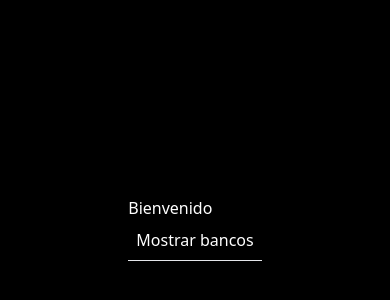
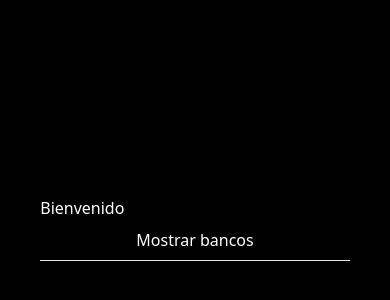
Before and after one commit to AxelTinoco/obtenmas-banks, a Next.js app: page /dashboard in a window 390 px wide. Shown: the part 194-494 px from the top of the page. Built offline with nearby package versions, Linux system fonts and the light colour scheme.

Commit message:
Responsive and animeted

```diff
--- a/src/app/dashboard/page.js
+++ b/src/app/dashboard/page.js
@@ -46,7 +46,7 @@ export default function Dashboard() {
   }
 
   return (
-    <main className="flex min-h-screen flex-col items-center justify-center p-24 bg-black">
+    <main className="flex min-h-screen flex-col items-center justify-center p-0 md:p-24 bg-black">
       <div className="w-11/12 lg:h-4/5 lg:w-4/5 z-50 relative backdrop-blur-md p-6">
         {
           loading
--- a/src/components/shared/AnimateCircles.jsx
+++ b/src/components/shared/AnimateCircles.jsx
@@ -3,9 +3,9 @@ const AnimateCircles = () => {
   return (
     <div className="w-screen h-full absolute overflow-x-hidden">
       <div className="relative w-full z-10 h-full overflow-y-hidden overflow-x-hidden">
-        <div className="absolute top-[10rem] right-[30rem] w-[300px] h-[300px] bg-gradient-to-b  from-pink-950 via-pink-700 to-white rounded-full mix-blend-multiply filter animate-blob opacity-30 animation-delay-5000 overflow-hidden"></div>
-        <div className="absolute left-[20rem] bottom-[20rem] w-[400px] h-[400px] bg-gradient-to-tl  from-white via-emerald-400 to-emerald-950  rounded-full mix-blend-multiply filter opacity-30 animate-blob animation-delay-4000 overflow-hidden"></div>
-        <div className="absolute top-[35rem] right-[30rem] w-[150px] h-[150px] rounded-full rotate-45 bg-gradient-to-tr from-[#143154] to-[#191b31] mix-blend-multiply filter opacity-70 animate-blob animation-delay-6000"></div>{" "}
+        <div className="absolute left-[35rem] bottom-[10rem] w-[200px] h-[200px] bg-gradient-to-tl  from-white via-emerald-400 to-emerald-950  rounded-full mix-blend-multiply filter opacity-30 animate-blob animation-delay-4000 overflow-hidden"></div>
+        <div className="absolute left-[35rem] bottom-[20rem] w-[200px] h-[200px] bg-gradient-to-tl from-[#143154] to-[#191b31] rounded-full mix-blend-multiply filter opacity-30 animate-blob animation-delay-4000 overflow-hidden"></div>
+        <div className="absolute left-[40rem] bottom-[10rem] w-[200px] h-[200px] bg-gradient-to-tl from-pink-950 via-pink-700 to-white rounded-full mix-blend-multiply filter opacity-30 animate-blob animation-delay-4000 overflow-hidden"></div>
       </div>
     </div>
   )
```
